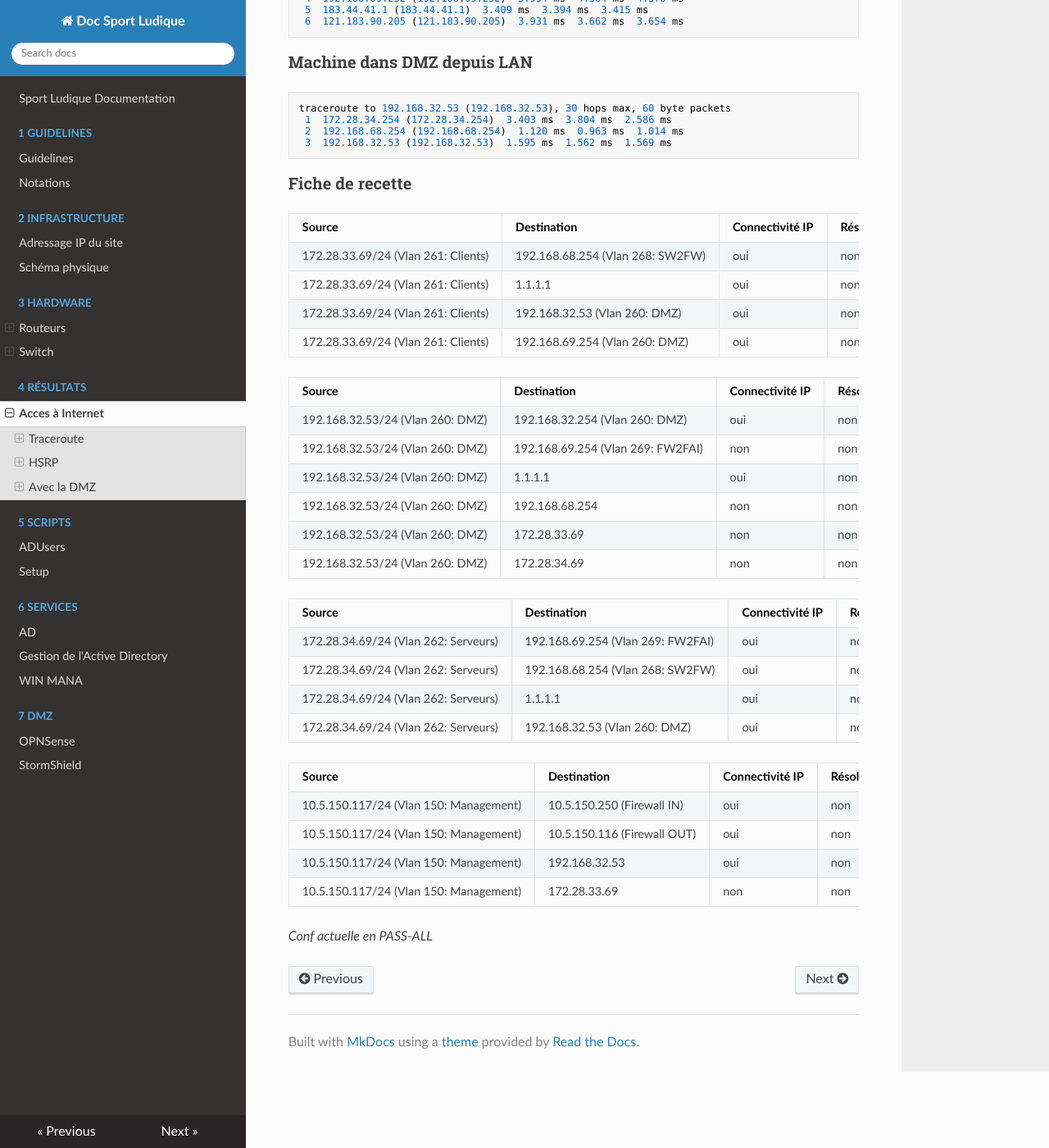
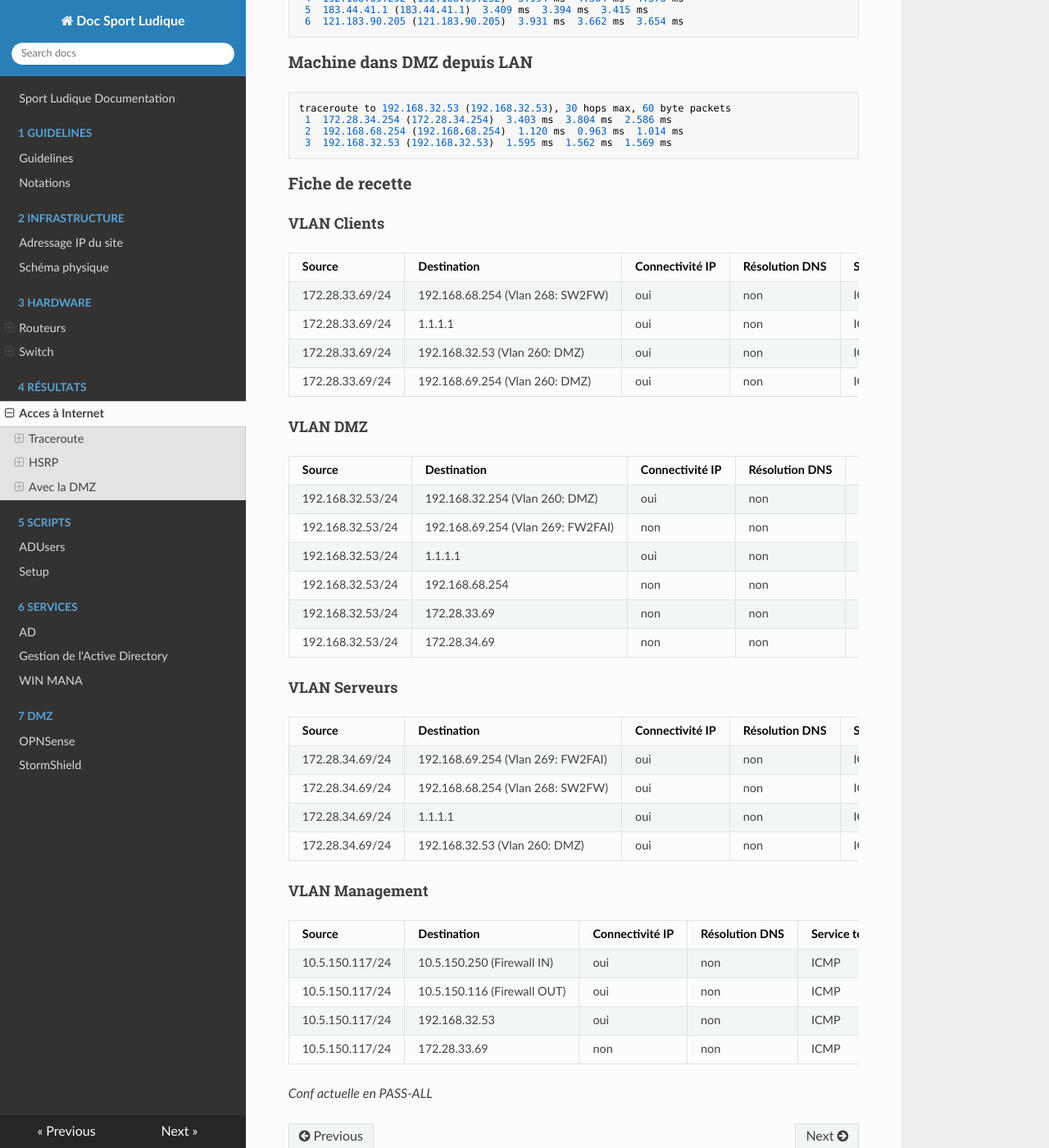
Before and after one commit to DSISportLudique/SportLudique2Doc, an MkDocs documentation site: the page built from docs/4 - Résultats/AccesInternet.md, in a window 1280 px wide and 1400 px high, scrolled down 2134 px. Shown: the whole window at 82% size. Built offline with MkDocs 1.6.1, drawn with Linux system fonts in a browser that asks for light colours; nearby versions of some CDN libraries.

Commit message:
fiche de recette plus claire

```diff
--- a/docs/4 - Résultats/AccesInternet.md
+++ b/docs/4 - Résultats/AccesInternet.md
@@ -125,35 +125,42 @@
 
 ### Fiche de recette
 
-| Source | Destination | Connectivité IP | Résolution DNS | Service testé (protocole/port) |
-|--------|-------------|-----------------|----------------|--------------------------------|
-| 172.28.33.69/24 (Vlan 261: Clients) | 192.168.68.254 (Vlan 268: SW2FW) | oui | non | ICMP |
-| 172.28.33.69/24 (Vlan 261: Clients) | 1.1.1.1 | oui | non | ICMP |
-| 172.28.33.69/24 (Vlan 261: Clients) | 192.168.32.53 (Vlan 260: DMZ) | oui | non | ICMP |
-| 172.28.33.69/24 (Vlan 261: Clients) | 192.168.69.254 (Vlan 260: DMZ) | oui | non | ICMP |
+#### VLAN Clients
 
 | Source | Destination | Connectivité IP | Résolution DNS | Service testé (protocole/port) |
 |--------|-------------|-----------------|----------------|--------------------------------|
-| 192.168.32.53/24 (Vlan 260: DMZ) | 192.168.32.254 (Vlan 260: DMZ) | oui | non | ICMP |
-| 192.168.32.53/24 (Vlan 260: DMZ) | 192.168.69.254 (Vlan 269: FW2FAI) | non | non | ICMP |
-| 192.168.32.53/24 (Vlan 260: DMZ) | 1.1.1.1 | oui | non | ICMP |
-| 192.168.32.53/24 (Vlan 260: DMZ) | 192.168.68.254 | non | non | ICMP |
-| 192.168.32.53/24 (Vlan 260: DMZ) | 172.28.33.69 | non | non | ICMP |
-| 192.168.32.53/24 (Vlan 260: DMZ) | 172.28.34.69 | non | non | ICMP |
+| 172.28.33.69/24 | 192.168.68.254 (Vlan 268: SW2FW) | oui | non | ICMP |
+| 172.28.33.69/24 | 1.1.1.1 | oui | non | ICMP |
+| 172.28.33.69/24 | 192.168.32.53 (Vlan 260: DMZ) | oui | non | ICMP |
+| 172.28.33.69/24 | 192.168.69.254 (Vlan 260: DMZ) | oui | non | ICMP |
 
+#### VLAN DMZ
 
 | Source | Destination | Connectivité IP | Résolution DNS | Service testé (protocole/port) |
 |--------|-------------|-----------------|----------------|--------------------------------|
-| 172.28.34.69/24 (Vlan 262: Serveurs) | 192.168.69.254 (Vlan 269: FW2FAI) | oui | non | ICMP |
-| 172.28.34.69/24 (Vlan 262: Serveurs) | 192.168.68.254 (Vlan 268: SW2FW) | oui | non | ICMP |
-| 172.28.34.69/24 (Vlan 262: Serveurs) | 1.1.1.1 | oui | non | ICMP |
-| 172.28.34.69/24 (Vlan 262: Serveurs) | 192.168.32.53 (Vlan 260: DMZ) | oui | non | ICMP |
+| 192.168.32.53/24 | 192.168.32.254 (Vlan 260: DMZ) | oui | non | ICMP |
+| 192.168.32.53/24 | 192.168.69.254 (Vlan 269: FW2FAI) | non | non | ICMP |
+| 192.168.32.53/24 | 1.1.1.1 | oui | non | ICMP |
+| 192.168.32.53/24 | 192.168.68.254 | non | non | ICMP |
+| 192.168.32.53/24 | 172.28.33.69 | non | non | ICMP |
+| 192.168.32.53/24 | 172.28.34.69 | non | non | ICMP |
+
+#### VLAN Serveurs
 
 | Source | Destination | Connectivité IP | Résolution DNS | Service testé (protocole/port) |
 |--------|-------------|-----------------|----------------|--------------------------------|
-| 10.5.150.117/24 (Vlan 150: Management) | 10.5.150.250 (Firewall IN) | oui | non | ICMP |
-| 10.5.150.117/24 (Vlan 150: Management) | 10.5.150.116 (Firewall OUT) | oui | non | ICMP |
-| 10.5.150.117/24 (Vlan 150: Management) | 192.168.32.53 | oui | non | ICMP |
-| 10.5.150.117/24 (Vlan 150: Management) | 172.28.33.69 | non | non | ICMP |
+| 172.28.34.69/24 | 192.168.69.254 (Vlan 269: FW2FAI) | oui | non | ICMP |
+| 172.28.34.69/24 | 192.168.68.254 (Vlan 268: SW2FW) | oui | non | ICMP |
+| 172.28.34.69/24 | 1.1.1.1 | oui | non | ICMP |
+| 172.28.34.69/24 | 192.168.32.53 (Vlan 260: DMZ) | oui | non | ICMP |
+
+#### VLAN Management
+
+| Source | Destination | Connectivité IP | Résolution DNS | Service testé (protocole/port) |
+|--------|-------------|-----------------|----------------|--------------------------------|
+| 10.5.150.117/24 | 10.5.150.250 (Firewall IN) | oui | non | ICMP |
+| 10.5.150.117/24 | 10.5.150.116 (Firewall OUT) | oui | non | ICMP |
+| 10.5.150.117/24 | 192.168.32.53 | oui | non | ICMP |
+| 10.5.150.117/24 | 172.28.33.69 | non | non | ICMP |
 
 *Conf actuelle en PASS-ALL*
```
